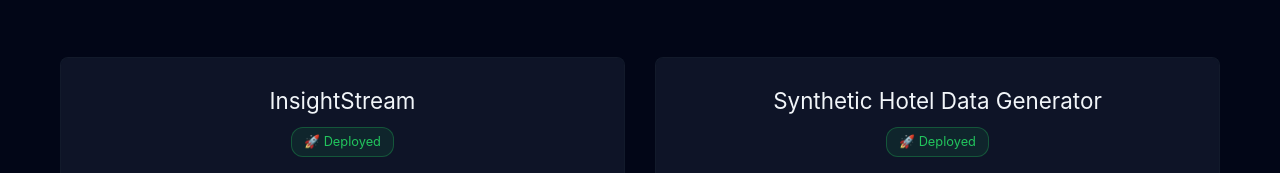
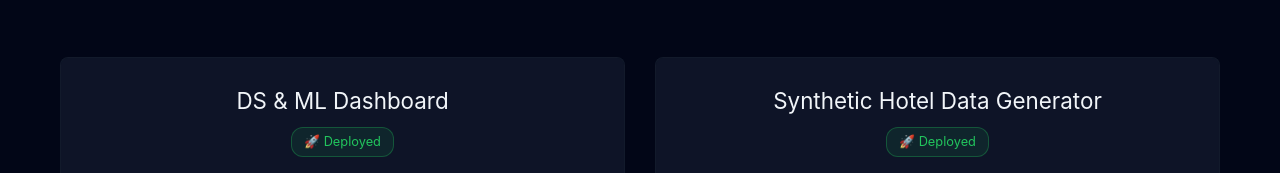
Before and after one commit to FotopoulosGeorge/fotopoulosgeorge.github.io, a plain HTML site: page index.html in a window 1280 px wide. Shown: the part 947-1120 px from the top of the page. Drawn offline with Linux system fonts and the light colour scheme.

Commit message:
Update index.html

```diff
--- a/index.html
+++ b/index.html
@@ -613,7 +613,7 @@
             <!-- InsightStream -->
             <div class="project-card scroll-reveal">
                 <div class="project-header">
-                    <h3>InsightStream</h3>
+                    <h3>DS & ML Dashboard</h3>
                     <span class="project-status production">🚀 Deployed</span>
                 </div>
                 <div class="project-content">
@@ -636,11 +636,11 @@
                         <span class="tech-tag">AutoML</span>
                     </div>
                     <div class="project-links">
-                        <a href="https://insightstream-bi.streamlit.app/" class="project-link primary">
+                        <a href="https://ds-ml-dashboard.streamlit.app/" class="project-link primary">
                             <i class="fas fa-external-link-alt"></i>
                             Live Demo
                         </a>
-                        <a href="https://github.com/FotopoulosGeorge/insightstream-bi" class="project-link secondary">
+                        <a href="https://github.com/FotopoulosGeorge/ds-ml-dashboard" class="project-link secondary">
                             <i class="fab fa-github"></i>
                             Code
                         </a>
```
